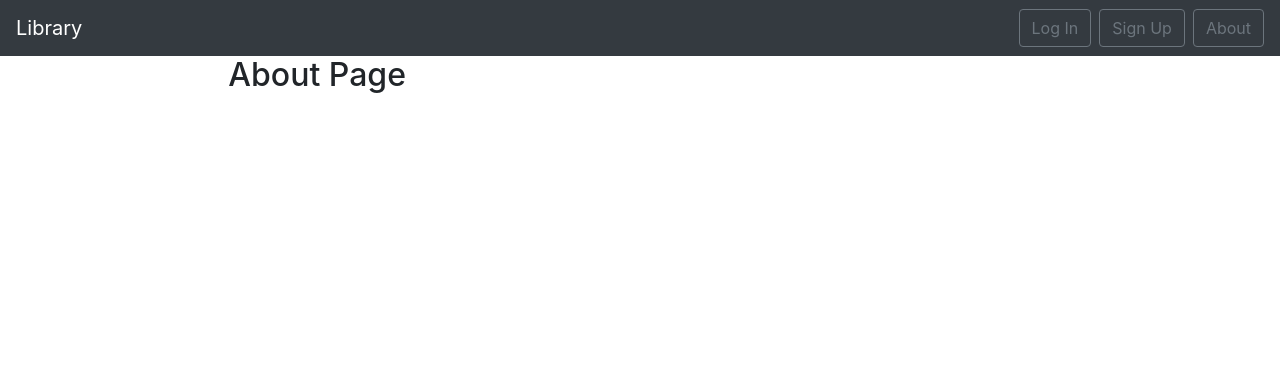
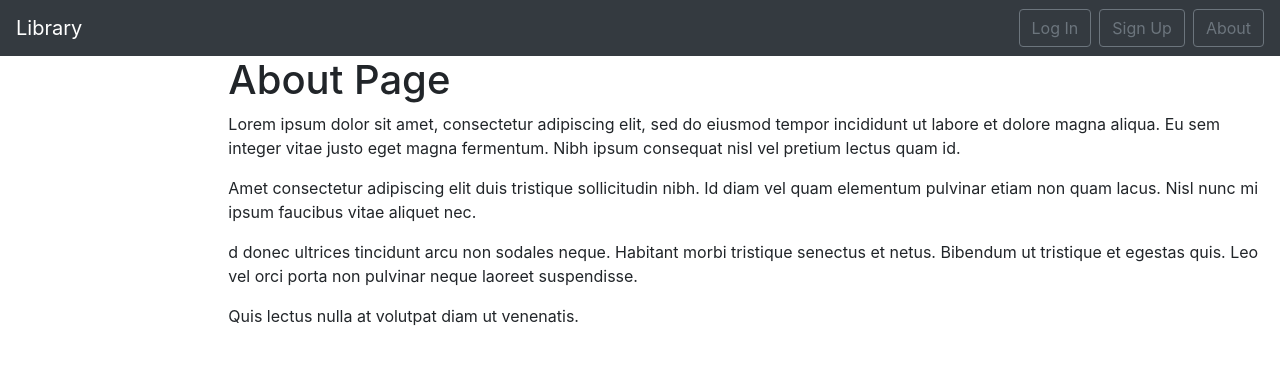
Before and after one commit to kevinbowen777/library, a Django app: page /catalog/about/ in a window 1280 px wide. Shown: the top 365 px of the page. Run offline with Django 4.2, Linux system fonts and the light colour scheme; parts of the project's set-up code (start-up, migrations or seed data) failed here and were passed over; some libraries are stand-ins or nearby versions.

Commit message:
Add boilerplate text

```diff
--- a/templates/about.html
+++ b/templates/about.html
@@ -3,5 +3,13 @@
 {% block title %}About{% endblock title %}
 
 {% block content %}
-  <h2>About Page</h2>
+  <h1>About Page</h1>
+  <p>Lorem ipsum dolor sit amet, consectetur adipiscing elit, sed do eiusmod tempor incididunt ut labore et dolore magna aliqua. Eu sem integer vitae justo eget magna fermentum. Nibh ipsum consequat nisl vel pretium lectus quam id.
+  </p>
+  <p>Amet consectetur adipiscing elit duis tristique sollicitudin nibh. Id diam vel quam elementum pulvinar etiam non quam lacus. Nisl nunc mi ipsum faucibus vitae aliquet nec.
+  </p>
+  <p>d donec ultrices tincidunt arcu non sodales neque. Habitant morbi tristique senectus et netus. Bibendum ut tristique et egestas quis. Leo vel orci porta non pulvinar neque laoreet suspendisse.
+  </p>
+  <p>Quis lectus nulla at volutpat diam ut venenatis.
+  </p>
 {% endblock content %}
```
